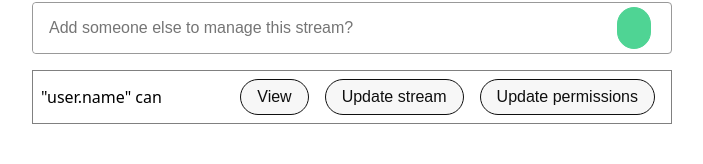
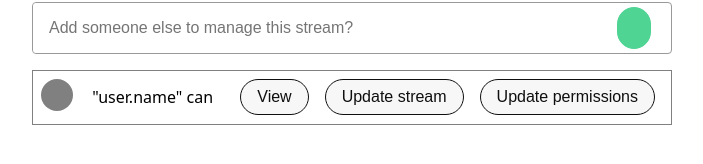
Before and after one commit to infinitescroll/archived-streams, a Next.js app: page /settings in a window 1280 px wide. Shown: the part 292-456 px from the top of the page, without its empty margins (32-735 px from the left). Built offline with nearby package versions, Linux system fonts and the light colour scheme.

Commit message:
Working on 'People' section

```diff
--- a/pages/settings.jsx
+++ b/pages/settings.jsx
@@ -4,6 +4,7 @@ import Input from '../components/Input'
 import Button from '../components/Button'
 import { IcoGitHub } from '../components/icons'
 import StreamEditor from '../components/StreamEditor'
+import Avatar from '../components/Avatar'
 
 const PageWrapper = styled(Box)``
 
@@ -30,6 +31,9 @@ export default () => (
           p={2}
           my={3}
         >
+          <MenuItem>
+            <Avatar />
+          </MenuItem>
           <MenuItem>"user.name" can</MenuItem>
           <MenuItem>
             <Menu display="flex">
```
